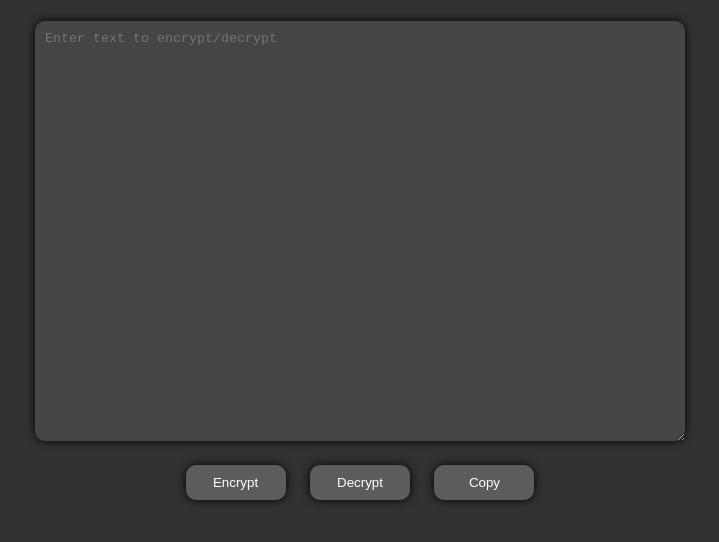
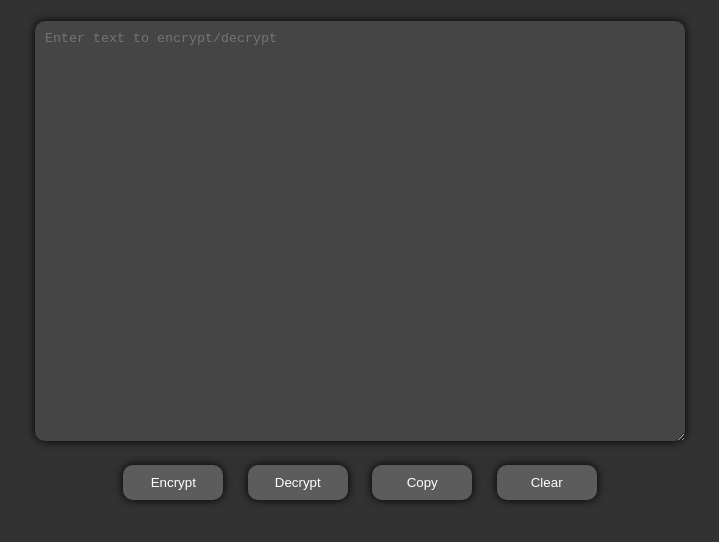
Before and after one commit to multiverseweb/Encryptify, a plain HTML site: page index.html in a window 1280 px wide. Shown: the part 90-632 px from the top of the page, without its empty margins (280-999 px from the left). Drawn offline with Linux system fonts and the light colour scheme.

Commit message:
Update index.html

```diff
--- a/index.html
+++ b/index.html
@@ -16,6 +16,7 @@
             <button onclick="encryptText()">Encrypt</button>
             <button onclick="decryptText()">Decrypt</button>
             <button onclick="copyText()">Copy</button>
+            <button onclick="clearText()">Clear</button>
         </div>
     </div>
     <script src="script.js"></script>
```
